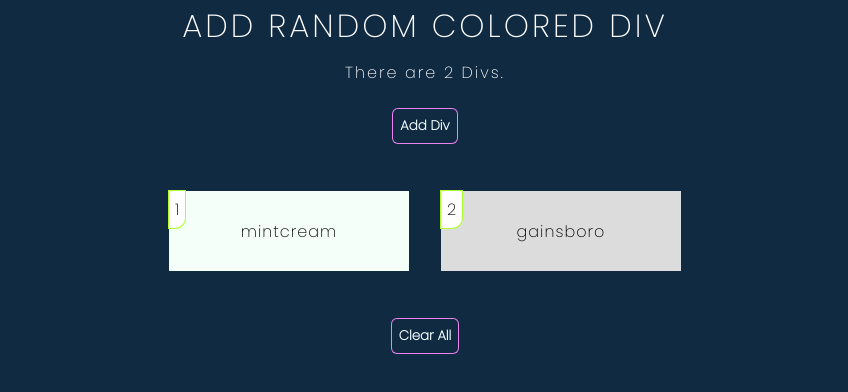
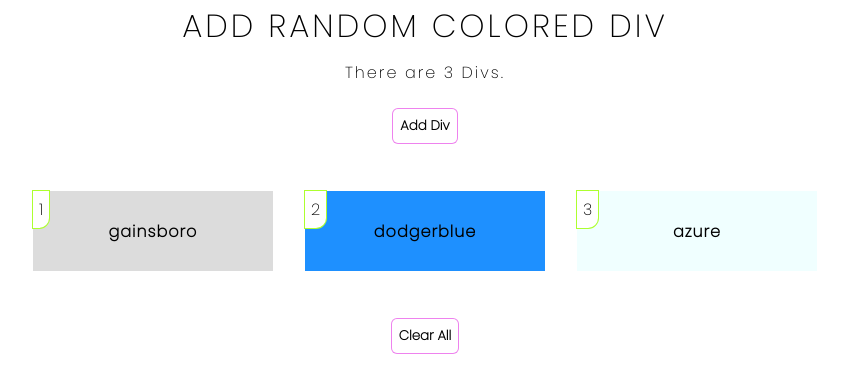
Before and after one commit to bhavesh-chaudhari/1-hour-mini-projects, a React (Create React App) app in the folder React/01-add-random-colored-div/: page / in a window 1280 px wide. Shown: the top 392 px of the page, without its empty margins (215-1063 px from the left). Built offline with nearby package versions, Linux system fonts and the light colour scheme.

Commit message:
adding styles for project01 react

```diff
--- a/React/01-add-random-colored-div/src/App.css
+++ b/React/01-add-random-colored-div/src/App.css
@@ -8,14 +8,15 @@
 }
 
 body{
-    background:hsl(209, 61%, 16%)
+    /* background:hsl(209, 61%, 16%) */
+    background:#fff
 }
 
 h1{
     letter-spacing: 3px;
     text-align: center;
     padding: 2px;
-    color: white;
+    color: black;
     text-transform: uppercase;
     font-weight: lighter;
 }
@@ -23,7 +24,7 @@ h1{
 p{
     margin: 0.5rem;
     letter-spacing: 2px;
-    color: rgb(255, 255, 255);
+    color: black;
 }
 
 
@@ -44,7 +45,7 @@ p{
 .btn{
     padding: 7px;
     background: transparent;
-    color: azure;
+    color: black;
     border: none;
     box-shadow: 0 0 0 1px violet;
     cursor: pointer;
@@ -55,7 +56,6 @@ p{
 }
 
 .btn:hover{
-    color: white;
     box-shadow: 0 0 3px 2px blueviolet;
 }
 
--- a/React/01-add-random-colored-div/src/App.js
+++ b/React/01-add-random-colored-div/src/App.js
@@ -5,7 +5,7 @@ import Div from "./Components/Div";
 const App = () => {
 
   // useState() for keeping account of number of Divs
-  const [count, setCount] = useState(2);
+  const [count, setCount] = useState(3);
   const clrBtn = useRef(null)
 
   // An array for storing all the current Div Components
--- a/React/01-add-random-colored-div/src/Components/Div.css
+++ b/React/01-add-random-colored-div/src/Components/Div.css
@@ -25,6 +25,7 @@
     text-align: center;
     letter-spacing: 1px;
     max-width: 90%;
+    font-weight: bolder;
 }
 
 @media screen and (max-width:800px) {
```
